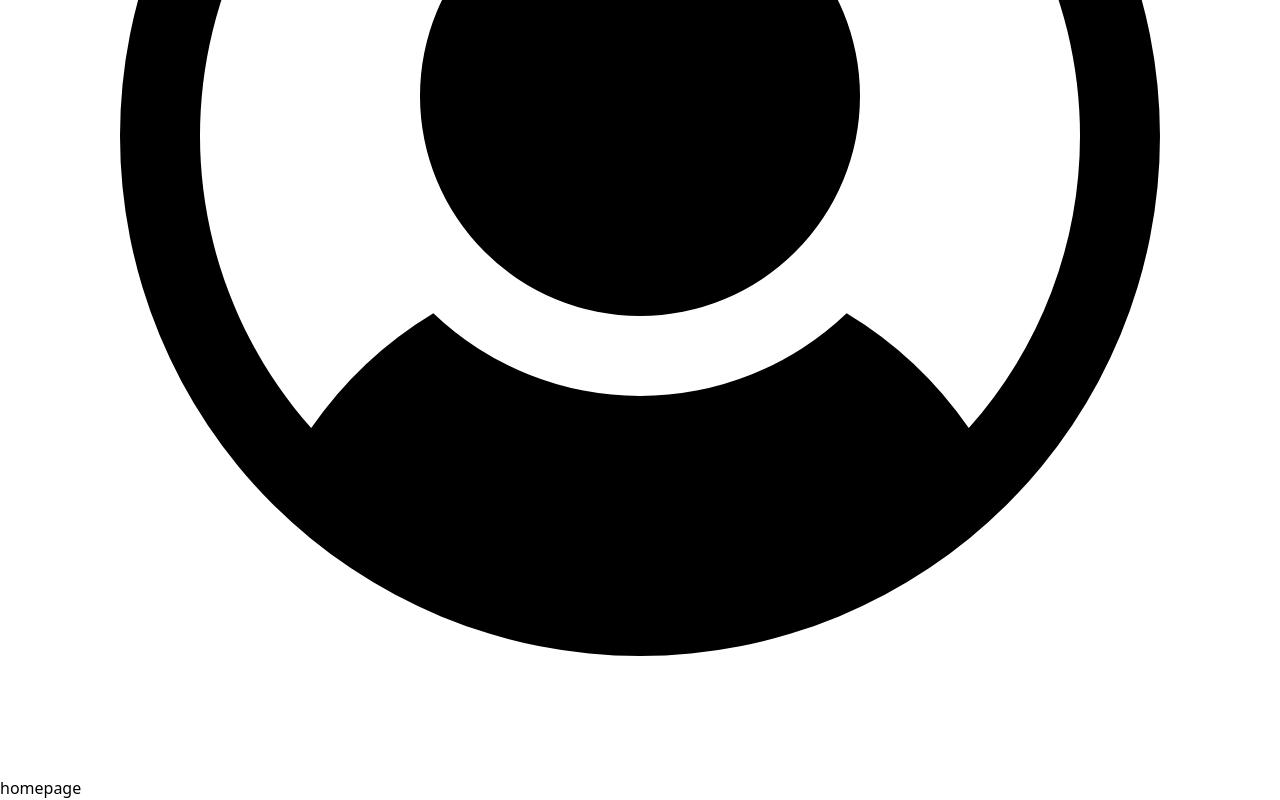
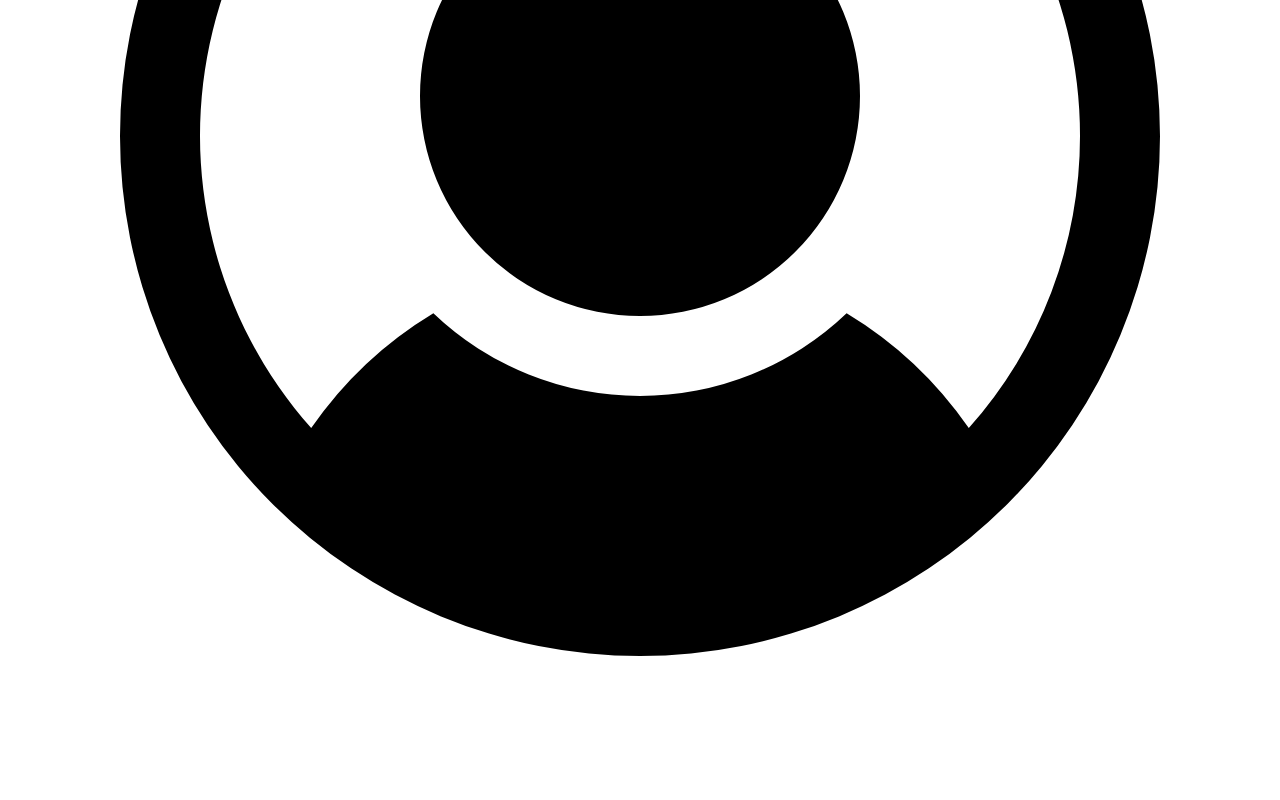
Before and after one commit to RobertoFanara/Team3-Streaming-Service, a React (Vite) app in the folder streaming-service/: page / in a window 1280 px wide. Shown: the part 3050-3850 px from the top of the page. After the commit the page ends 3826 px from the top, so only its background shows below. Built offline with nearby package versions, Linux system fonts and the light colour scheme.

Commit message:
started work on homepage

```diff
--- a/streaming-service/src/main.jsx
+++ b/streaming-service/src/main.jsx
@@ -3,7 +3,5 @@ import ReactDOM from 'react-dom/client'
 import App from './App.jsx'
 
 ReactDOM.createRoot(document.getElementById('root')).render(
-  <React.StrictMode>
     <App />
-  </React.StrictMode>,
 )
--- a/streaming-service/src/pages/Homepage.jsx
+++ b/streaming-service/src/pages/Homepage.jsx
@@ -1,14 +1,16 @@
-import Navbar from "../components/Navbar"
+import Navbar from "../components/Navbar";
 function Homepage() {
-    return(
-      <>
-      <Navbar />
+  return (
+    <>
+      <div className="flex flex-col justify-center align-center bg-black">
+        <Navbar />
 
-      <div className="example">
-      homepage
+        <div className="flex border-2 w-10 h-10">
+
+        </div>
       </div>
-      </>
-    )
-  }
+    </>
+  );
+}
 
-  export default Homepage
+export default Homepage;
```
